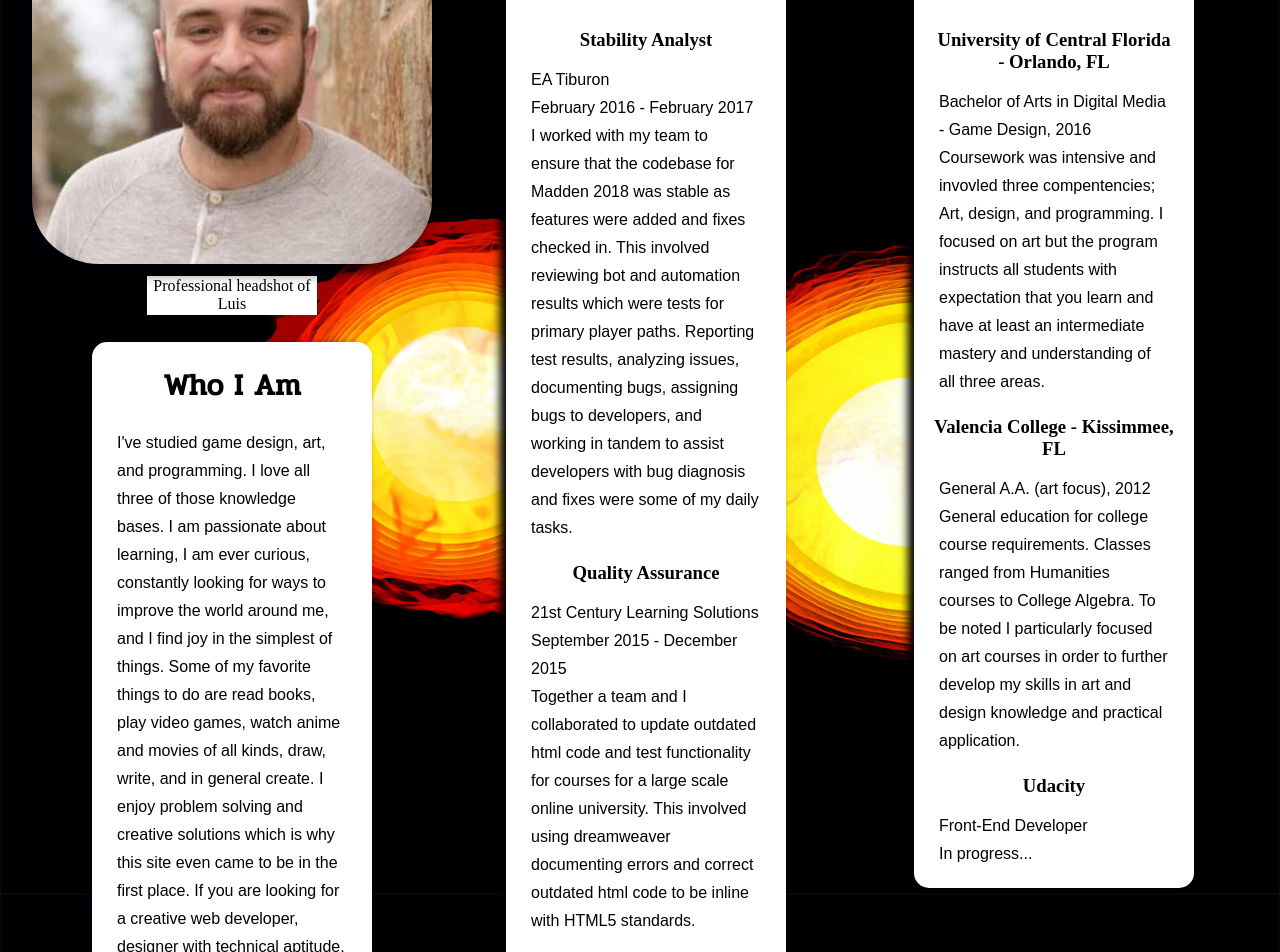
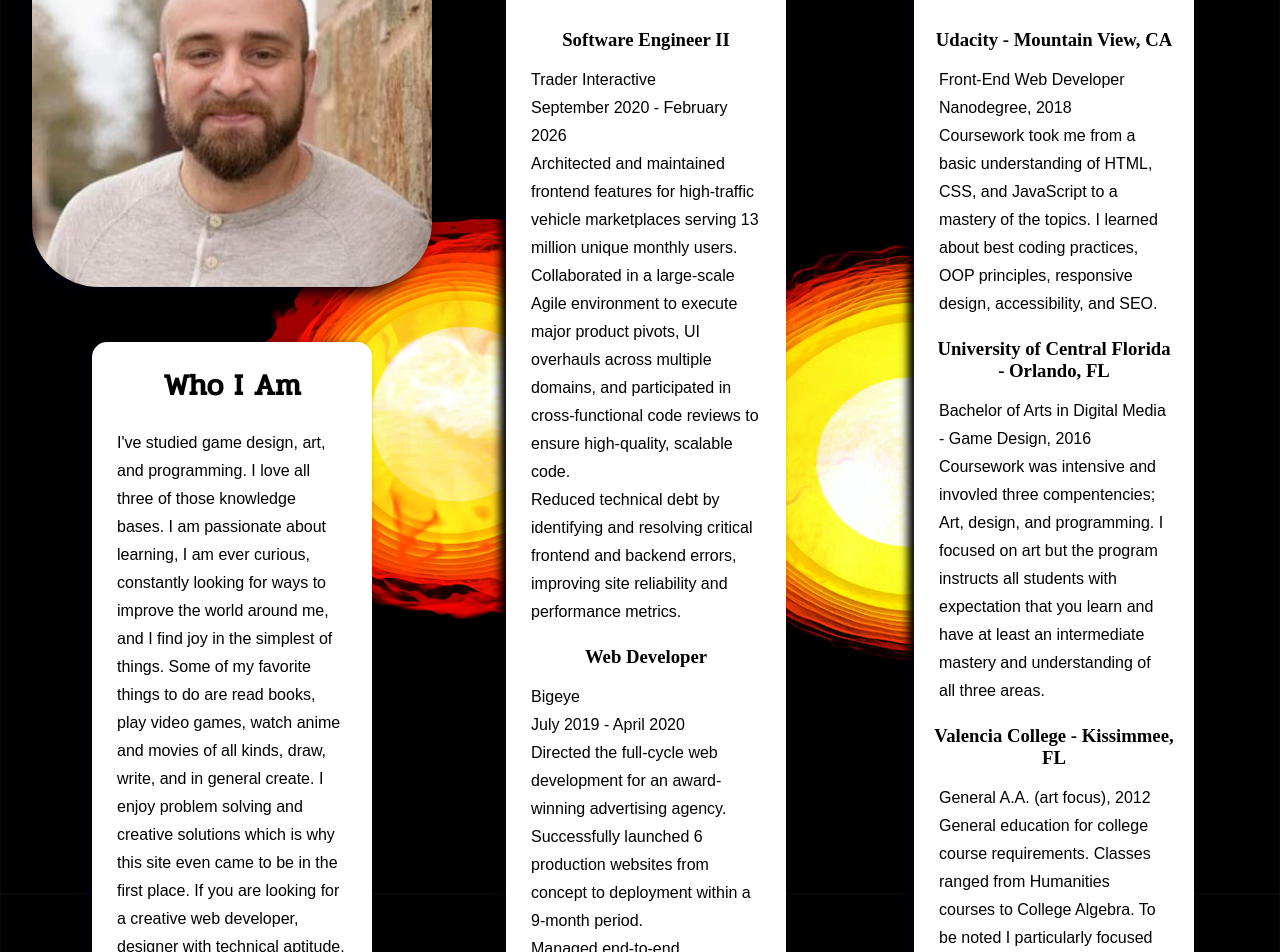
Before and after one commit to lourod1987/portfolio, a React (Create React App) app: page /about-me in a window 1280 px wide. Shown: the part 280-1232 px from the top of the page. Built offline with nearby package versions, Linux system fonts and the light colour scheme; a web font is replaced by a local one.

Commit message:
Fix npm errors, update about section, change indentation for code

```diff
--- a/src/AboutContainer.js
+++ b/src/AboutContainer.js
@@ -12,7 +12,6 @@ class AboutContainer extends Component {
           <div class="about-me-text">
             <figure>
               <img id="loupic" src={profilePic} alt="Professional headeshot of Luis"/>
-                            <figcaption>Professional headshot of Luis</figcaption>
             </figure>
             <section class="who-i-am">
               <h2>Who I Am</h2>
@@ -22,6 +21,40 @@ class AboutContainer extends Component {
             </section>
             <section class="workexp">
               <h2>Work Experience</h2>
+              <h3>Software Engineer II</h3>
+              <p>Trader Interactive</p>
+              <p>September 2020 - February 2026</p>
+              <p>
+                <ul>
+                  <li>
+                    Architected and maintained frontend features for high-traffic vehicle marketplaces serving 13 million unique monthly users.
+                  </li>
+                  <li>
+                    Collaborated in a large-scale Agile environment to execute major product pivots, UI overhauls across multiple domains, and participated
+                    in cross-functional code reviews to ensure high-quality, scalable code.
+                  </li>
+                  <li>
+                    Reduced technical debt by identifying and resolving critical frontend
+                    and backend errors, improving site reliability and performance metrics.
+                  </li>
+                </ul>
+              </p>
+              <h3>Web Developer</h3>
+              <p>Bigeye</p>
+              <p>July 2019 - April 2020</p>
+              <p>
+                <ul>
+                  <li>
+                    Directed the full-cycle web development for an award-winning advertising agency.
+                  </li>
+                  <li>
+                    Successfully launched 6 production websites from concept to deployment within a 9-month period.
+                  </li>
+                  <li>
+                    Managed end-to-end troubleshooting for dozens of client sites, ensuring 99.9% uptime and optimal cross-browser performance.
+                  </li>
+                </ul>
+              </p>
               <h3>Stability Analyst</h3>
               <p>EA Tiburon</p>
               <p>February 2016 - February 2017</p>
@@ -43,6 +76,9 @@ class AboutContainer extends Component {
             </section>
             <section class="education">
               <h2>Education</h2>
+              <h3>Udacity - Mountain View, CA</h3>
+              <p>Front-End Web Developer Nanodegree, 2018</p>
+              <p>Coursework took me from a basic understanding of HTML, CSS, and JavaScript to a mastery of the topics. I learned about best coding practices, OOP principles, responsive design, accessibility, and SEO.</p>
               <h3>University of Central Florida - Orlando, FL</h3>
               <p>Bachelor of Arts in Digital Media - Game Design, 2016</p>
               <p>
@@ -53,9 +89,6 @@ class AboutContainer extends Component {
               <p>
                 General education for college course requirements. Classes ranged from Humanities courses to College Algebra. To be noted I particularly focused on art courses in order to further develop my skills in art and design knowledge and practical application.
               </p>
-                            <h3>Udacity</h3>
-                            <p>Front-End Developer</p>
-                            <p>In progress...</p>
             </section>
           </div>
         </main>
```
Also changed, not shown: package.json (+4 -4 lines), 1 other file (tests, documents, lock files or other folders). Lines whose indentation alone changed are shown as unchanged.
